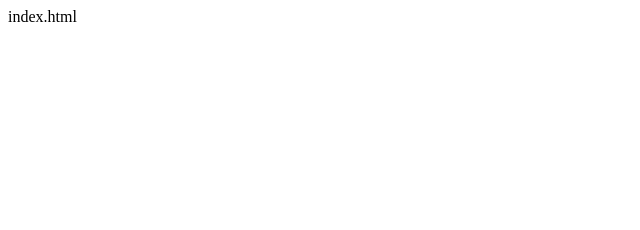
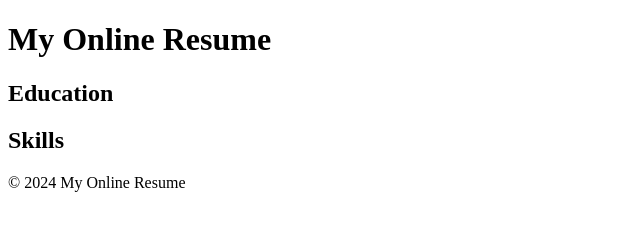
Before and after one commit to damrudhar-kumar/resume-website, a plain HTML site: page index.html in a window 1280 px wide. Shown: the whole page, without its empty margins (0-640 px from the left). Drawn offline with Linux system fonts and the light colour scheme.

Commit message:
Update index.html

```diff
--- a/index.html
+++ b/index.html
@@ -1 +1,26 @@
-index.html
+<!DOCTYPE html>
+<html lang="en">
+<head>
+<meta charset="UTF-8">
+<meta name="viewport" content="width=device-width, initial-scale=1.0">
+<title>My Online Resume</title>
+<link rel="stylesheet" href="styles.css">
+</head>
+<body>
+<header>
+<h1>My Online Resume</h1>
+</header>
+<section id="education">
+<h2>Education</h2>
+<ul id="education-list"></ul>
+</section>
+<section id="skills">
+<h2>Skills</h2>
+<ul id="skills-list"></ul>
+</section>
+<footer>
+<p>&copy; 2024 My Online Resume</p>
+</footer>
+<script src="script.js"></script>
+</body>
+</html>
```
